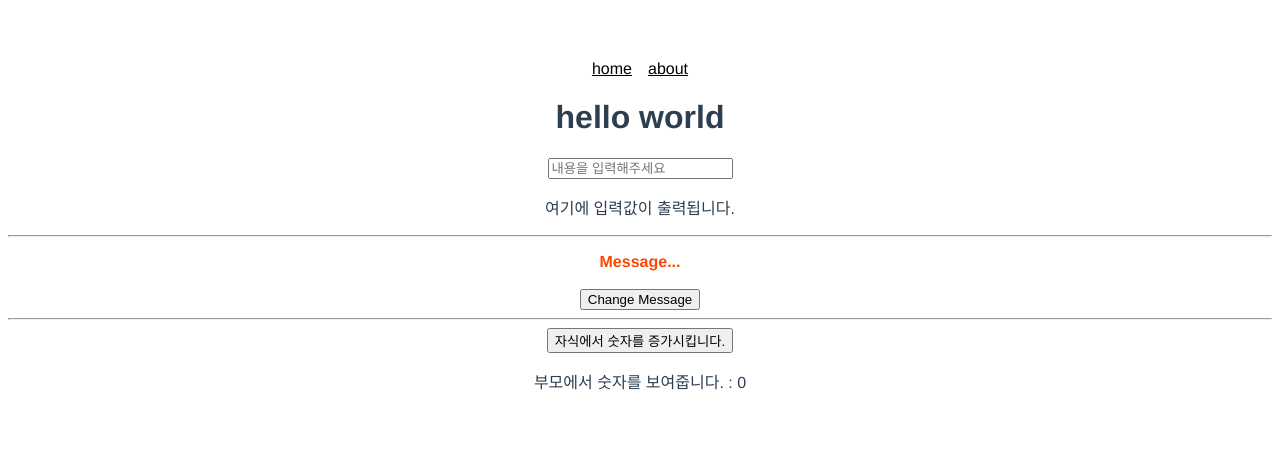
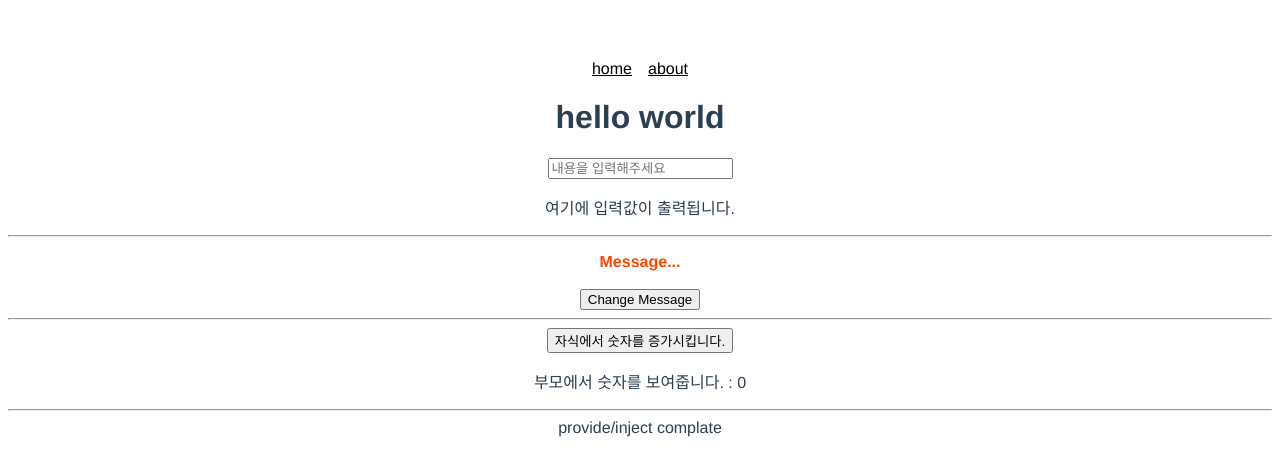
Before and after one commit to overdiv/ts-with-vuex, a Vue app: page / in a window 1280 px wide. Shown: the top 476 px of the page. Built offline with nearby package versions, Linux system fonts and the light colour scheme.

Commit message:
feat: provide / inject 적용

```diff
--- /dev/null
+++ b/src/components/ChildrenInject.vue
@@ -0,0 +1,13 @@
+<template>
+  <div>
+    {{ message }}
+  </div>
+</template>
+<script lang="ts">
+import { Component, Vue, Inject } from 'vue-property-decorator';
+
+@Component
+export default class ChildrenInject extends Vue {
+  @Inject() private readonly message!: string;
+}
+</script>
--- a/src/views/Home.vue
+++ b/src/views/Home.vue
@@ -11,15 +11,18 @@
     <p>
       부모에서 숫자를 보여줍니다. : {{ count }}
     </p>
+    <hr>
+    <ChildrenInject />
   </div>
 </template>
 
 <script lang="ts">
-import { Component, Vue } from 'vue-property-decorator';
+import { Component, Vue, Provide } from 'vue-property-decorator';
 import HelloWorld from '@/components/HelloWorld.vue';
 import Message from '@/components/Message.vue';
 import Children from '@/components/children/Children.vue';
 import ChildrenEmit from '@/components/ChildrenEmit.vue';
+import ChildrenInject from '@/components/ChildrenInject.vue';
 
 @Component({
   components: {
@@ -27,6 +30,7 @@ import ChildrenEmit from '@/components/ChildrenEmit.vue';
     Message,
     Children,
     ChildrenEmit,
+    ChildrenInject,
   },
 })
 export default class Home extends Vue {
@@ -41,5 +45,7 @@ export default class Home extends Vue {
   public countNumber() {
     this.count += 1;
   }
+
+  @Provide('message') msg: string = 'provide/inject complate';
 }
 </script>
```
